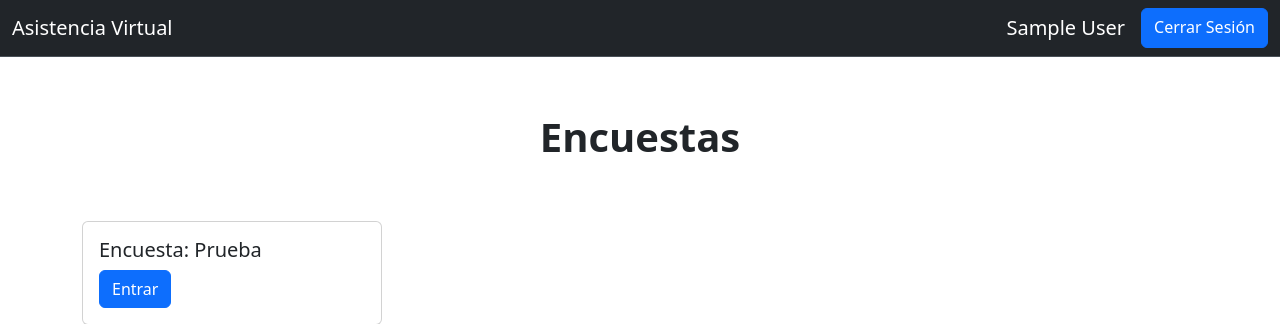
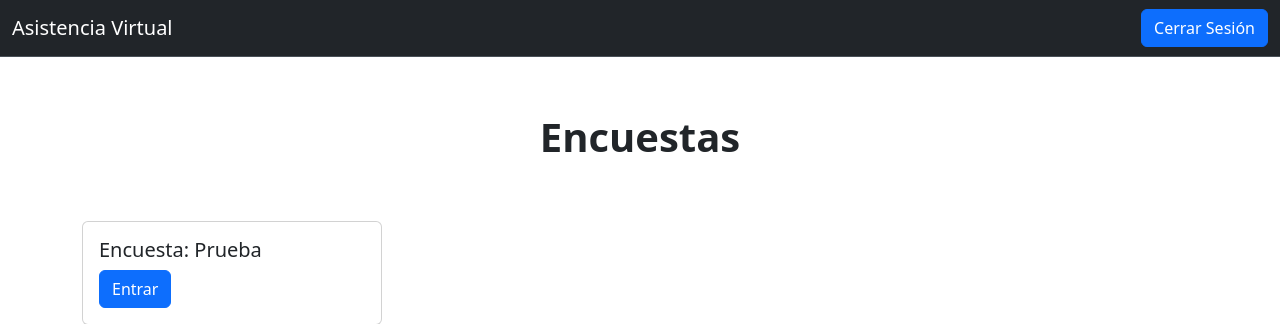
Before and after one commit to ErxAr115/Flask-Site, a Flask app: page /encuestas in a window 1280 px wide. Shown: the top 324 px of the page. Run offline with Flask 3, Linux system fonts and the light colour scheme; the visitor is signed in with stand-in values (Sample User, id 1); data that the repository does not hold is empty; some libraries are stand-ins or nearby versions.

Commit message:
currente user eliminado

```diff
--- a/templates/site.html
+++ b/templates/site.html
@@ -25,7 +25,6 @@
                     Asistencia Virtual
                 </a>
                 <div class="d-flex">
-                    <a class="navbar-brand">{{current_user.fullname}}</a>
                     <a class="btn btn-primary" href="{{url_for('logout')}}">Cerrar Sesión</a>
                 </div>
             </div>
```
